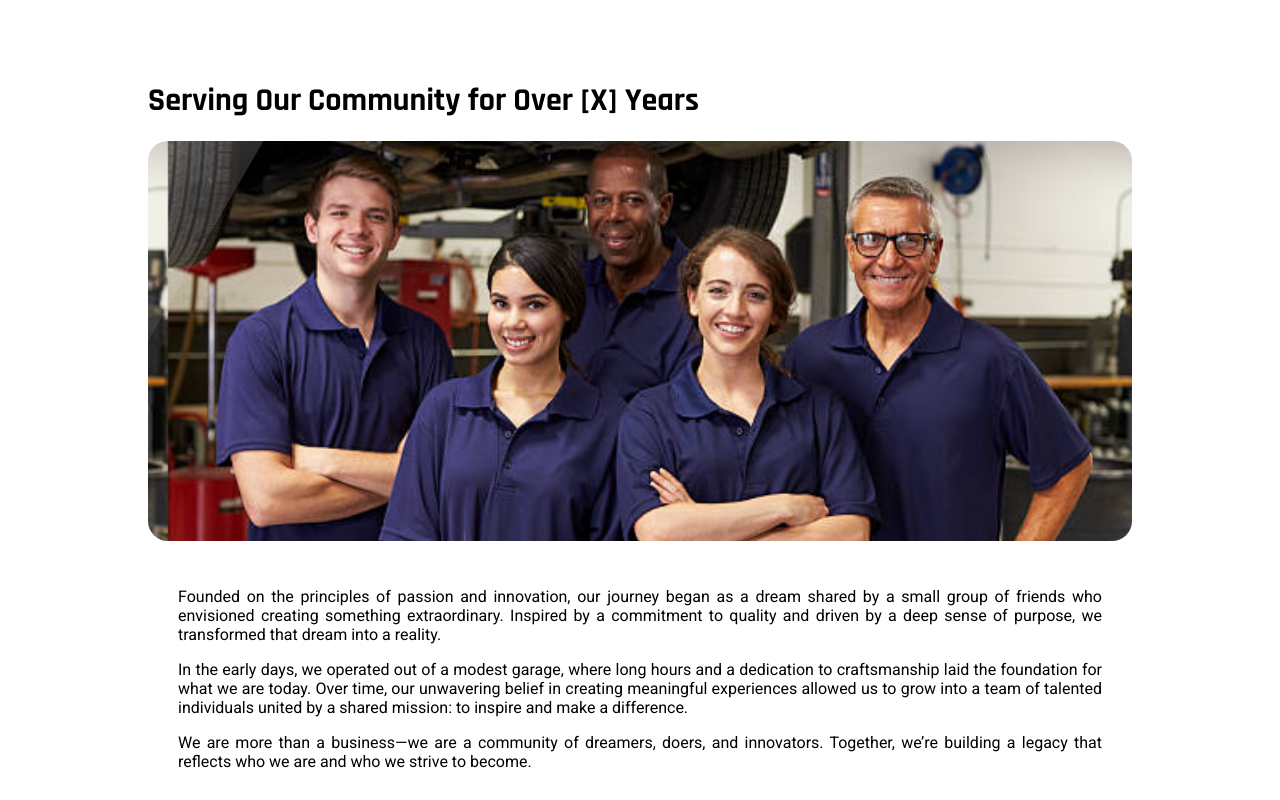
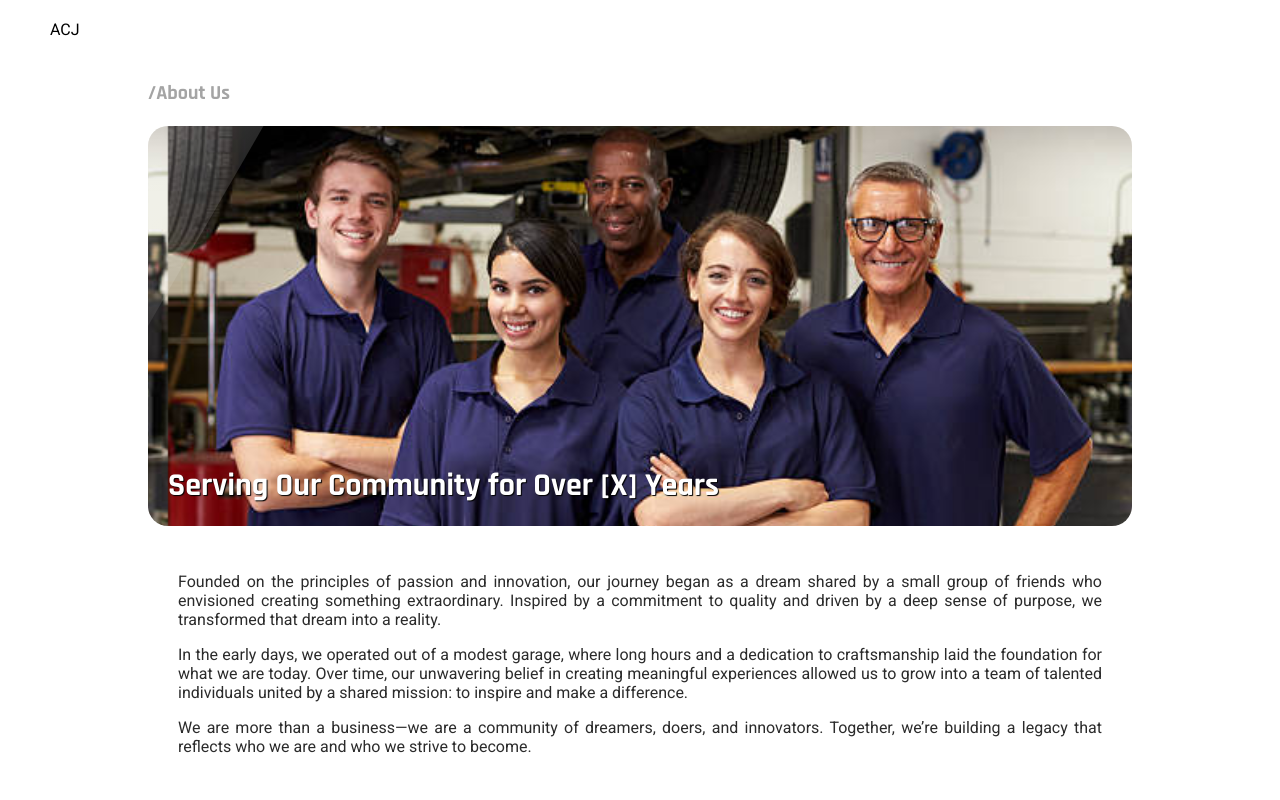
Before and after one commit to paulooliveira152012/acj, a React (Create React App) app: page /about in a window 1280 px wide. Shown: the top 800 px of the page. Built offline with nearby package versions, Linux system fonts and the light colour scheme.

Commit message:
conditionally rendering header color

```diff
--- a/src/pages/About.js
+++ b/src/pages/About.js
@@ -42,12 +42,12 @@ const About = () => {
 
   return (
     <>
-      <Header />
+      <Header className="blackHeader"/>
       <div className="contentContainer">
         <div className="session" style={{marginBottom: 0}}>
+        <h2 className="pageTitle"> /About Us</h2>
+          <div className="teamPicture">
           <h1>Serving Our Community for Over [X] Years</h1>
-          <div className="teamPicture">
-
           </div>
           <article>
             <p>
--- a/src/pages/ContactUs.js
+++ b/src/pages/ContactUs.js
@@ -5,7 +5,7 @@ import "../styles/style.css";
 const ContactUs = () => {
   return (
     <>
-      <Header />
+      <Header className="blackHeader"/>
       <div className="contentContainer">
         <div className="session">
         <h1>Contact Us</h1>
--- a/src/pages/OurServices.js
+++ b/src/pages/OurServices.js
@@ -25,7 +25,7 @@ const OurServices = () => {
 
   return (
     <>
-      <Header />
+      <Header className="blackHeader"/>
     <div className="contentContainer">
       <article className="session" style={{marginBottom: 0}}>
         <h1>Our Services</h1>
--- a/src/pages/TipsAndAdvice.js
+++ b/src/pages/TipsAndAdvice.js
@@ -5,7 +5,7 @@ import "../styles/style.css";
 const TipsAndAdvice = () => {
   return (
     <>
-      <Header />
+      <Header className="blackHeader"/>
       <div className="contentContainer">
         <div className="session">
           <h1>Tips & Advice</h1>
--- a/src/styles/style.css
+++ b/src/styles/style.css
@@ -46,6 +46,12 @@ body {
     max-width: 1500px;
     margin: auto;
     font-family: 'Roboto', sans-serif;
+}
+
+.pageTitle {
+    color: #A4A4A4;
+    font-size: 20px;
+    margin-bottom: 20px;
 }
 
 .session {
@@ -111,6 +117,18 @@ ul {
     /* background-color: black; */
     z-index: 50000;
 }
+
+/* Title Style for Other Pages (Light Background) */
+.header.blackHeader .title {
+    color: black; /* Black title for light backgrounds */
+}
+
+/* BurgerMenu Styles for Light Background */
+.header.blackHeader .burgerMenuContainer .bar {
+    background-color: black; /* Black bars for light backgrounds */
+}
+
+
 
 .absoluteHeader {
     position: absolute;
@@ -1050,6 +1068,16 @@ margin-top: 50px;
     animation: shinyEffect 2s ease-out 1; /* Run once after loading */
 }
 
+.teamPicture h1 {
+    position: absolute;
+    bottom: 0;
+    color: white;
+    margin-left: 20px;
+    /* text-shadow: offsetX offsetY blurRadius color; */
+    text-shadow: 1px 1px 1px black;
+
+}
+
 /* Keyframes for the shiny effect */
 @keyframes shinyEffect {
     0% {
@@ -1063,6 +1091,7 @@ margin-top: 50px;
  article {
     padding: 30px;
     text-align: justify;
+    color: #2B2B2B;
 }
 
 @media screen and (max-width: 900px) {
```
Also changed, not shown: src/components/Header.js (+6 -6 lines).
